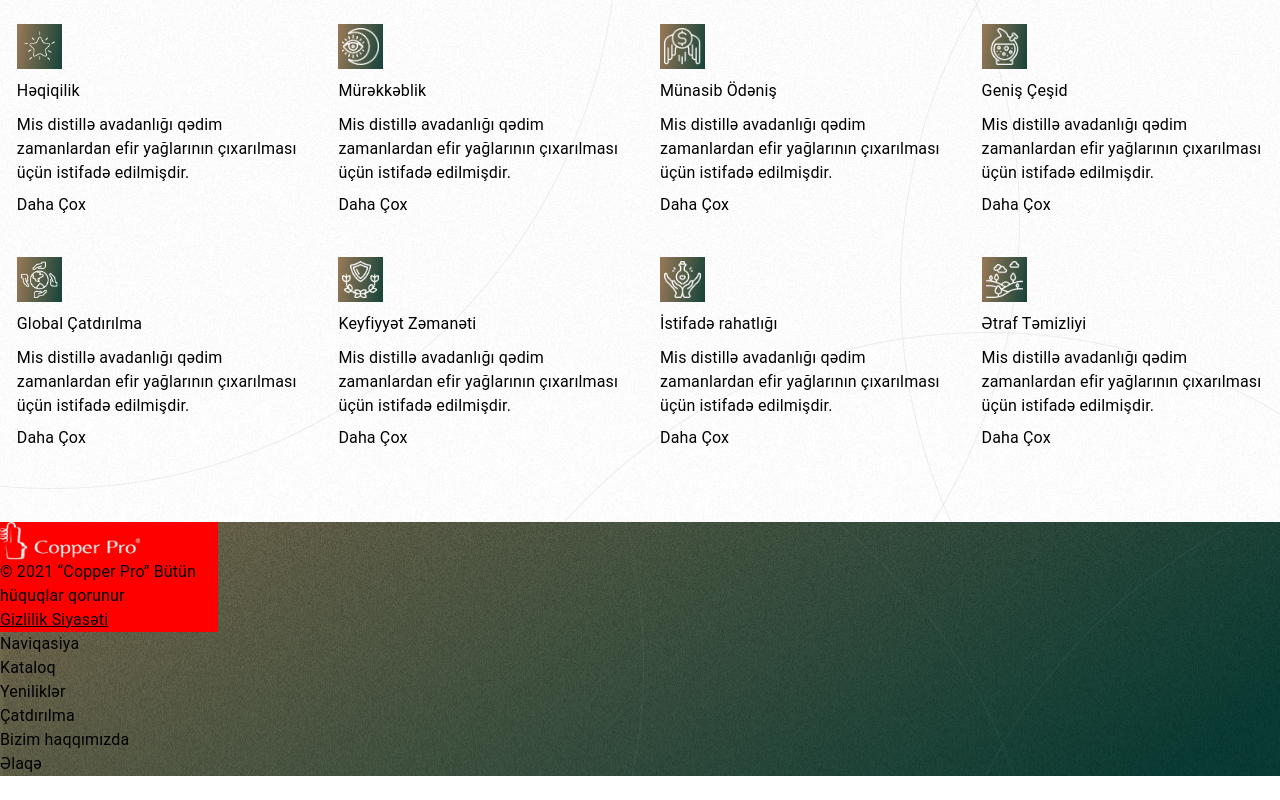
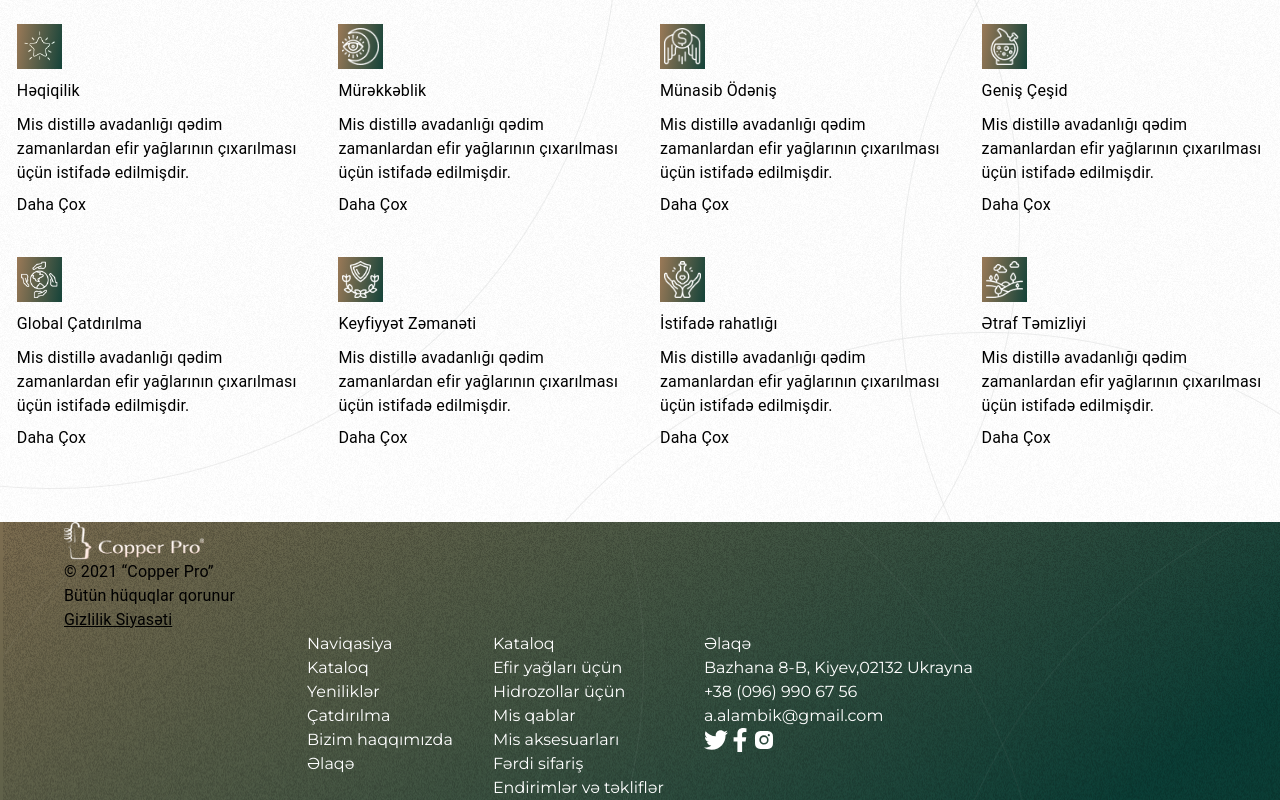
Before and after one commit to Shookrun/Copper-Pro, a Next.js app: page / in a window 1280 px wide. Shown: the part 4698-5498 px from the top of the page. Before the commit the page ends 5474 px from the top, so only its background shows below. Built offline with nearby package versions, Linux system fonts and the light colour scheme; data requests are answered from the project's data file.

Commit message:
Some Updates

```diff
--- a/app/Components/Footer/Firstlist.tsx
+++ b/app/Components/Footer/Firstlist.tsx
@@ -1,14 +1,39 @@
-import { Typography } from "@mui/material";
+import { Stack, Typography } from "@mui/material";
+import { FaTwitter,FaFacebookF } from "react-icons/fa";
+import { BiLogoInstagramAlt } from "react-icons/bi";
+export default function Firstlist() {
+    let firstarr = ["Naviqasiya", "Kataloq", "Yeniliklər", "Çatdırılma", "Bizim haqqımızda", "Əlaqə"];
+    let secondarr = ["Kataloq","Efir yağları üçün","Hidrozollar üçün","Mis qablar","Mis aksesuarları","Fərdi sifariş","Endirimlər və təkliflər"]
+    let thirdarr = ["Əlaqə","Bazhana 8-B, Kiyev,02132 Ukrayna","+38 (096) 990 67 56","a.alambik@gmail.com"]
+    return (
+        <div className="flex  justify-center gap-10 w-[100%]">
+            <Stack className="text-white mont">
+            {firstarr.map((item, index) => (
+                <ul key={index}>
+                    <li>{item}</li>
+                </ul>
+            ))}
+            </Stack>
+            <Stack className="text-white mont">
+            {secondarr.map((item,index)=>(
+                <ul key={index}>
+                <li>{item}</li>
 
-export default function Firstlist() {
-    let arr = ["Naviqasiya", "Kataloq", "Yeniliklər", "Çatdırılma", "Bizim haqqımızda", "Əlaqə"];
-    return (
-        <div>
-            {arr.map((item, index) => (
-                <Typography key={index}>
-                    {item}
-                </Typography>
+            </ul>
             ))}
+            </Stack>
+            <Stack className="text-white mont">
+            {thirdarr.map((item,index)=>(
+                <ul key={index}>
+                <li>{item}</li>
+            </ul>
+            ))}
+            <div className="flex text-2xl ">
+            <FaTwitter className="text-white " />
+            <FaFacebookF className="text-white" />
+            <BiLogoInstagramAlt className="text-white" />
+            </div>
+            </Stack>
         </div>
     );
 }
--- a/app/Components/Footer/Footer.tsx
+++ b/app/Components/Footer/Footer.tsx
@@ -1,13 +1,14 @@
 import Image from "next/image";
 import img from "@/public/Logo.png"
-import { Stack, Typography } from "@mui/material";
+import { Container, Stack, Typography } from "@mui/material";
 import ListFirst from "./Firstlist"
 export default function Footer () {
 
 return (
     <div className="bg-[url('../public/Footer.png')]">
 
-        <Stack className="bg-red w-[17%]">
+       <Container maxWidth="lg" className=" flex justify-between">
+       <Stack className="w-[17%]">
         <Image src={img} alt="logo" width={140} height={140}/>
         <Typography >
         © 2021 “Copper Pro”
@@ -21,6 +22,7 @@ Bütün hüquqlar qorunur
 
         <ListFirst/>
         </Stack>
+       </Container>
     </div>
 )
 }
```
